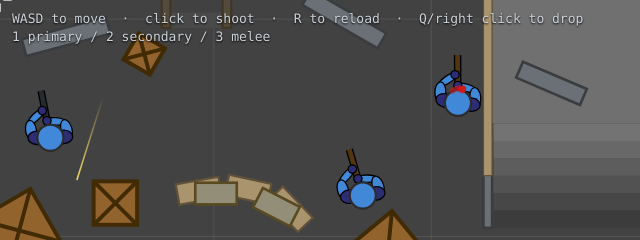
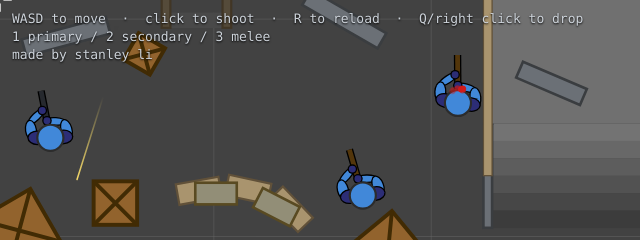
Before and after one commit to stanleytheli/madtac, a website built with Vite: page index.html in a window 1280 px wide. Shown: the top 240 px of the page, 0-640 px from the left. Built offline with nearby package versions, Linux system fonts and the light colour scheme.

Commit message:
corner message edit

```diff
--- a/index.html
+++ b/index.html
@@ -33,7 +33,9 @@
   <body>
     <canvas id="game"></canvas>
     <div id="hud">
-      WASD to move &nbsp;·&nbsp; click to shoot &nbsp;·&nbsp; R to reload &nbsp;·&nbsp; Q/right click to drop <br> 1 primary / 2 secondary / 3 melee
+      WASD to move &nbsp;·&nbsp; click to shoot &nbsp;·&nbsp; R to reload &nbsp;·&nbsp; Q/right click to drop
+      <br> 1 primary / 2 secondary / 3 melee
+      <br> made by stanley li
     </div>
     <script type="module" src="/src/main.ts"></script>
   </body>
```
